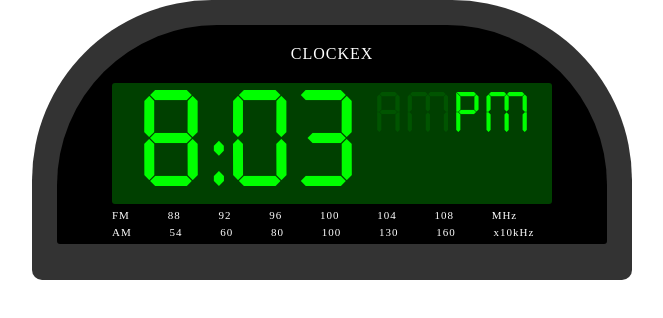
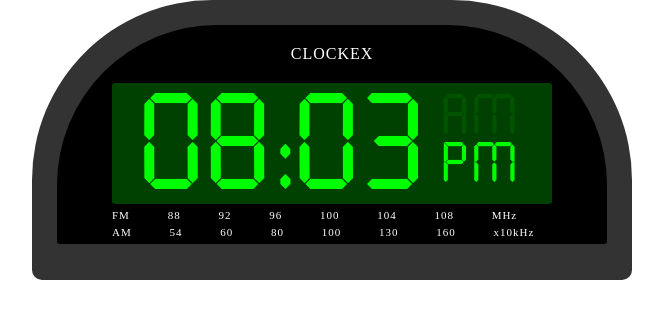
Before and after one commit to ladykate17/JS14, a plain HTML site: page index.html in a window 1280 px wide. Shown: the whole page, without its empty margins (96-759 px from the left). Drawn offline with nearby package versions, Linux system fonts and the light colour scheme.

Commit message:
bug fixes

```diff
--- a/main.css
+++ b/main.css
@@ -77,7 +77,7 @@
 .clock-text {
 	float:left;
 	color : lime;
-	line-height: 40px;
+	line-height: 45px;
 	letter-spacing: 5px;
 
 }
--- a/main.js
+++ b/main.js
@@ -1,6 +1,33 @@
 $(document).on('ready', function() {
 
-	// outerShell.append(innerShell).append(text)
+
+	//--- Clock workings ---//
+
+	var myClock = setInterval(function(){ timer() }, 1000);
+
+	function timer() {
+	    var date = new Date();
+	    var time = date.toLocaleTimeString().slice(0, 5);
+
+	    document.getElementById("clock").innerHTML = time;
+
+	    if (time.charAt(4) === ':') {
+	    	time = '0' + (date.toLocaleTimeString().slice(0, 4));
+	    	document.getElementById("clock").innerHTML = time;
+	    }
+
+	    if (time.charAt((time.length)-2) === 'A'){
+	    	$(am).addClass('active');
+	    }
+	    else {
+	    	$(pm).addClass('active')
+	    	$(am).removeClass('active');
+	    }
+	}
+
+	//--- Clock Arch. ---//
+
+	// Container
 	var container = $('<div class="container"></div>');
 
 	// Outer Shell
@@ -22,30 +49,10 @@
 	// Radio Label
 	var radiolabel = $('<div class="radio label">FM 88 92 96 100 104 108 MHz</div><div class="radio label">AM 54 60 80 100 130 160 x10kHz</div>');
 
+	// clock face text
+	var text = $('<div class="clock-text time" id="clock"></div>');
 
-	// //--- Clock workings ---//
-
-	var currentTime = new Date()
-	var hours = currentTime.getHours()
-	var minutes = currentTime.getMinutes()
-
-	if (minutes < 10)
-	minutes = "0" + minutes
-
-	var suffix = $(am).addClass('active');
-
-	if (hours >= 12) {
-	suffix = $(pm).addClass('active'), $(am).removeClass('active');
-	hours = hours - 12;
-	}
-	if (hours == 0) {
-	hours = 12;
-	}
-
-
-	// clock face text
-	var text = $('<div class="clock-text time">' + hours + ":" + minutes + '</div>');
-
+	// console.log(currentTime.toLocaleTimeString());
 
 	$('body').prepend(container)
 	$('.container').append(outerShell);
```
